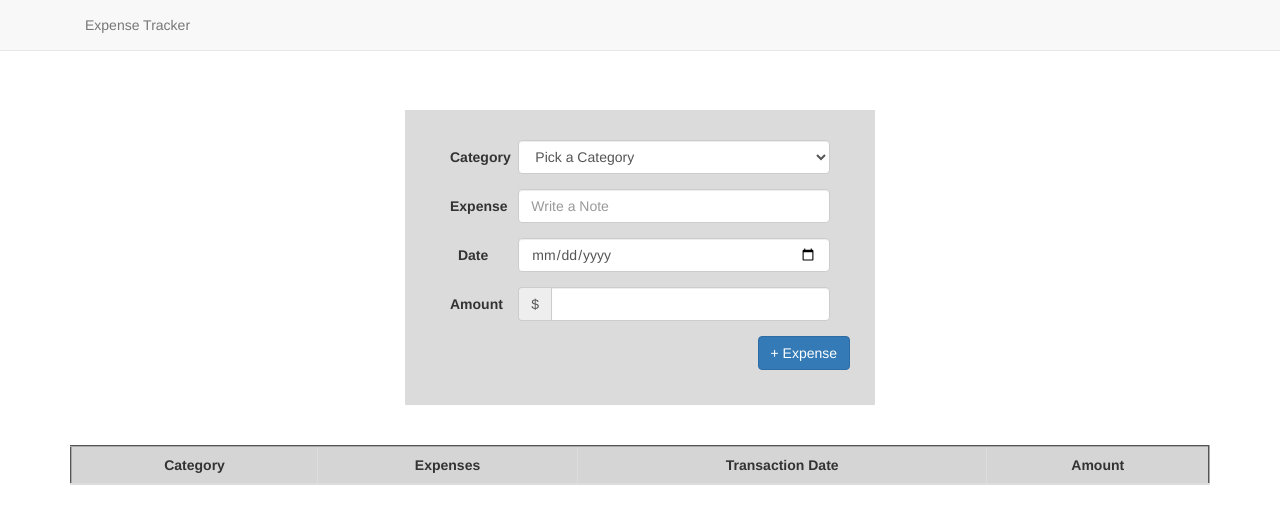
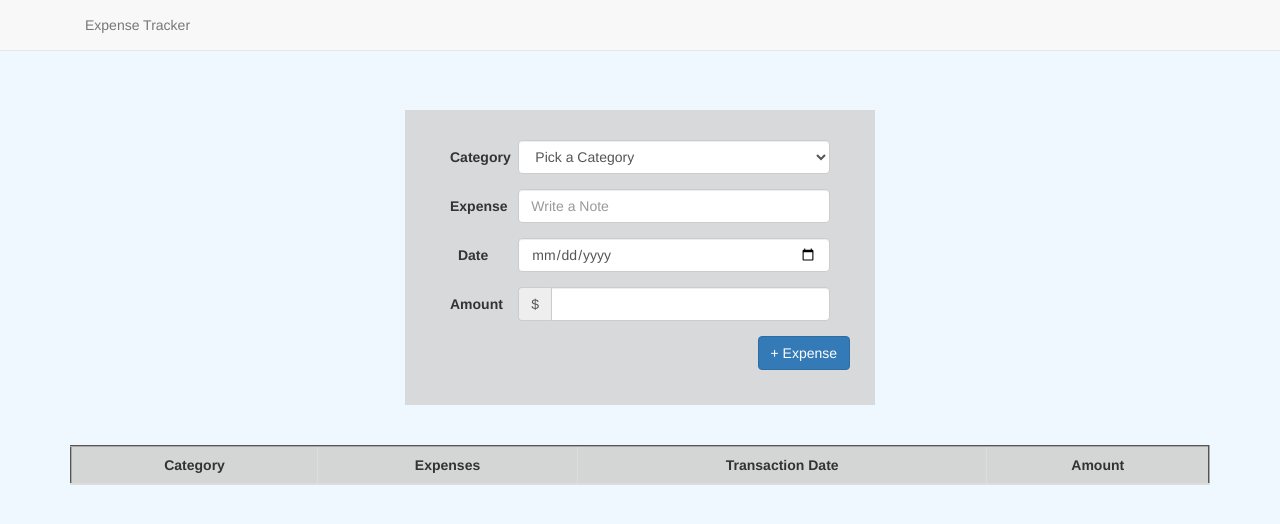
Before and after one commit to xmichelle/expense-tracker, a website: page public/index.html in a window 1280 px wide. Drawn offline with nearby package versions, Linux system fonts and the light colour scheme; no server answers.

Commit message:
Added background color. #6

```diff
--- a/public/styles.css
+++ b/public/styles.css
@@ -1,7 +1,13 @@
 
 body {
   padding-top: 70px;
+  background-color: rgb(240, 248, 255);
 }
+
+/*
+ghost white (248, 248, 255)
+alice blue (240, 248, 255)
+*/
 
 #expense-form {
   margin: 0 auto;
```
